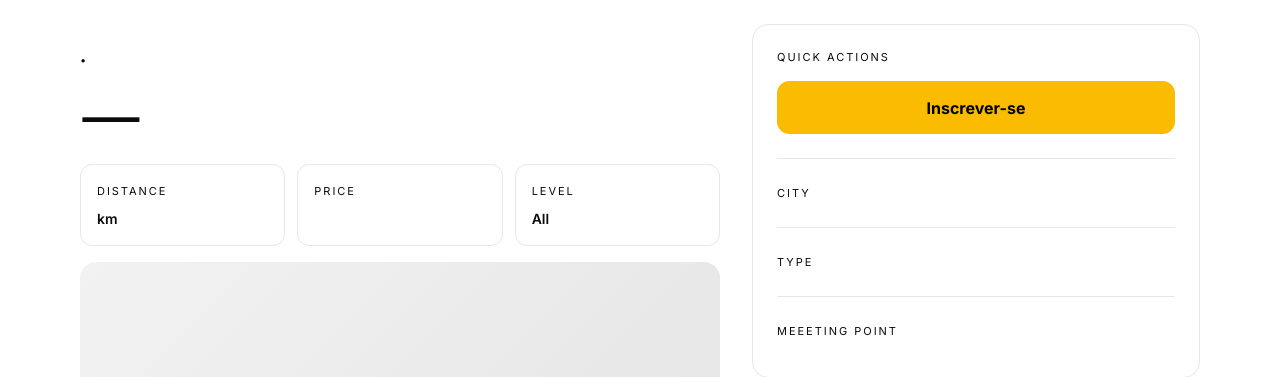
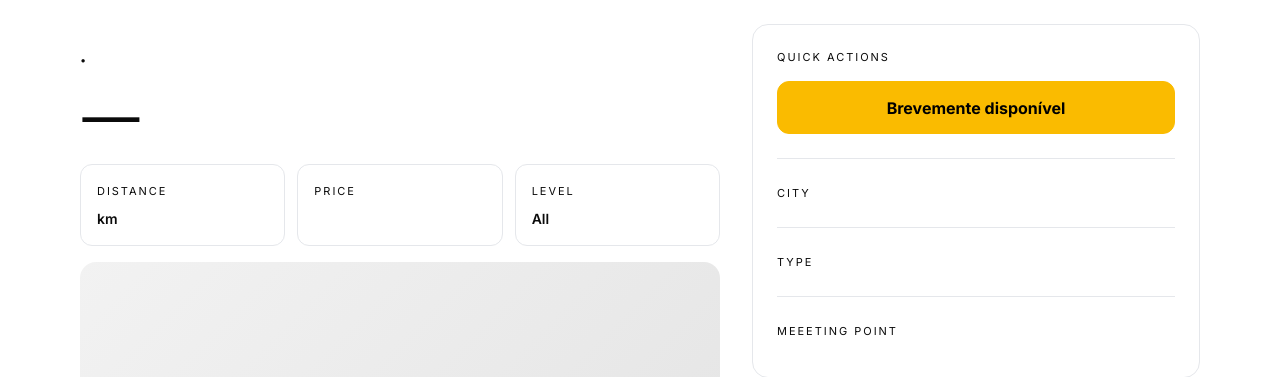
Before and after one commit to yrnsaraiva/runwithbroto, a Django app: template events/templates/events/event_detail.html in a window 1280 px wide. Shown: the part 122-499 px from the top of the page. Run offline with Django 5.2, Linux system fonts and the light colour scheme; the template is opened without the code that fills it, so the values that code supplies are empty; some libraries are stand-ins or nearby versions.

Commit message:
brevemente disponivel

```diff
--- a/events/templates/events/event_detail.html
+++ b/events/templates/events/event_detail.html
@@ -69,7 +69,8 @@
                     <div class="text-[11px] muted label">quick actions</div>
 
                     <div class="mt-4 grid gap-3">
-                        <a class="btn-solid text-center" href="{% url 'events:register' event.id %}">Inscrever-se</a>
+{#                        <a class="btn-solid text-center" href="{% url 'events:register' event.id %}">Inscrever-se</a>#}
+                        <a class="btn-solid text-center" href="#">Brevemente disponível</a>
                     </div>
 
                     <div class="mt-6 border-t hairline pt-6 text-sm">
```
